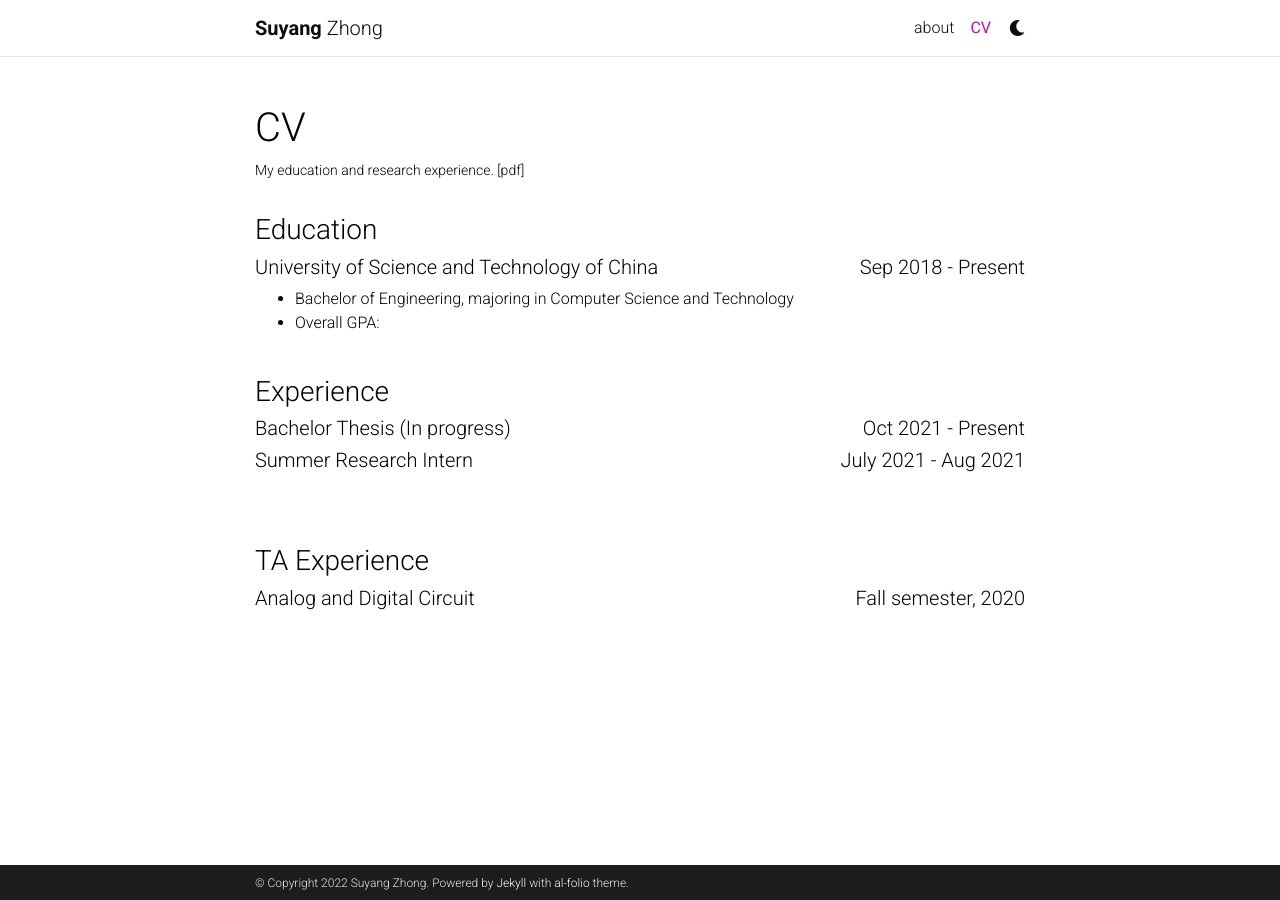
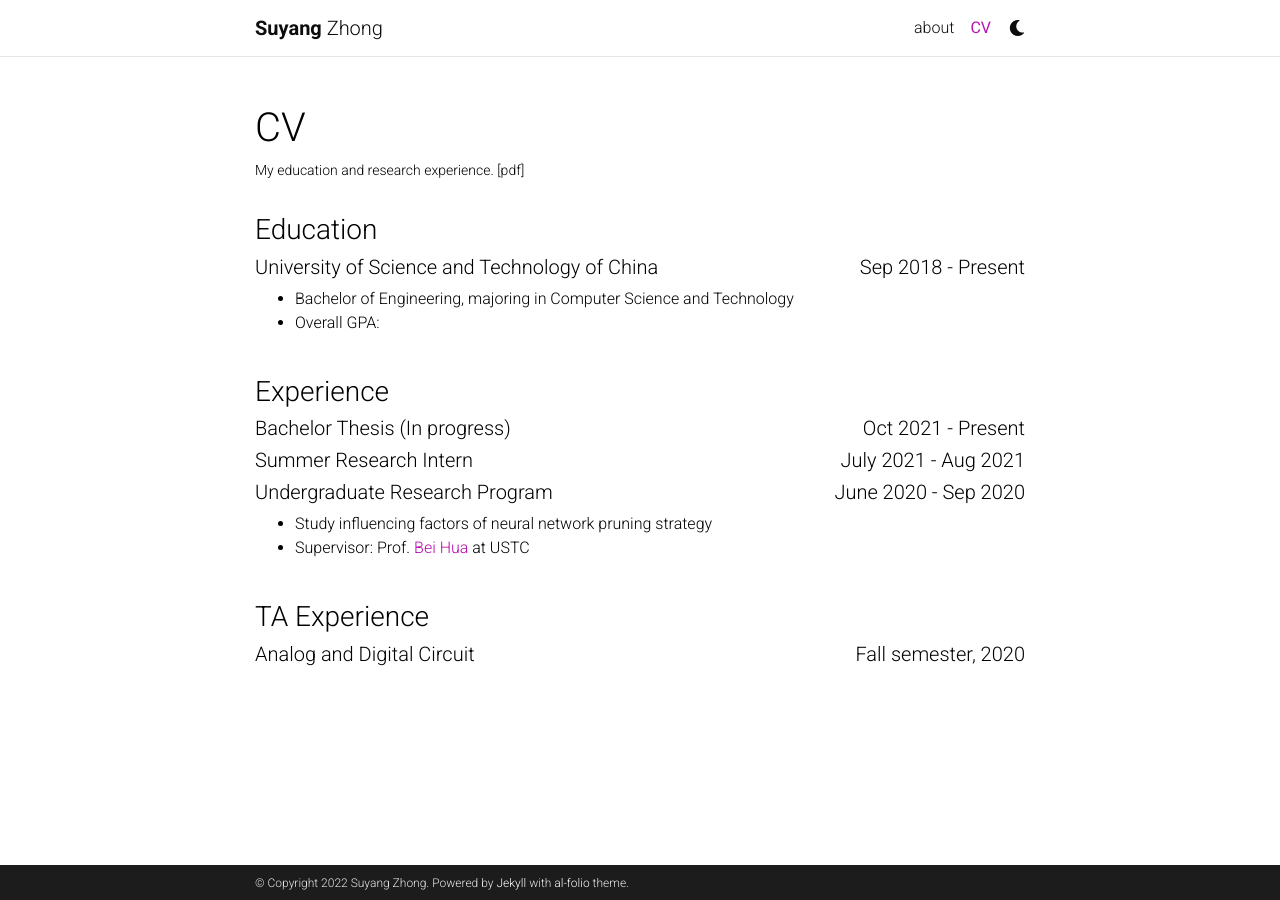
Before and after one commit to pmy124/homepage, a Jekyll site: the page built from _pages/CV.md, in a window 1280 px wide. Built offline with Jekyll 4.4.1, drawn with Linux system fonts in a browser that asks for light colours; nearby versions of some CDN libraries; comment, search, counter and statistics services are not loaded; a style sheet for code colours, icons or effects is not loaded; part of the change alters nothing that is shown.

Commit message:
add URP experience

```diff
--- a/_pages/CV.md
+++ b/_pages/CV.md
@@ -38,11 +38,11 @@ accuracy as a criterion to measure the risk of training samples. -->
 - Complete a cminus-f compiler using flex and bison, including the kernel function of a compiler front-end, and some optimization, e.g. const propagation. Finish extra optimization tasks, e.g. dynamic dead code elimination. -->
 
 
-<!-- <h5 class="category">  Undergraduate Research Program <span style="float:right;">June 2020 - Sep 2020</span></h5>
+<h5 class="category">  Undergraduate Research Program <span style="float:right;">June 2020 - Sep 2020</span></h5>
 
 - Study influencing factors of neural network pruning strategy
 - Supervisor: Prof. <a href="http://staff.ustc.edu.cn/~bhua/">Bei Hua</a> at USTC
-- Based on a mainstream model (YOLOv3) in object detection research, reproduce a pruning method (Network Slimming) and train new pruned models on different datasets. Choose 3 datasets of different degrees of complexity, and study the influence of datasets on pruning strategies for object detection task. -->
+<!-- - Based on a mainstream model (YOLOv3) in object detection research, reproduce a pruning method (Network Slimming) and train new pruned models on different datasets. Choose 3 datasets of different degrees of complexity, and study the influence of datasets on pruning strategies for object detection task. -->
 <br/><br/>
 
 ### TA Experience
```
